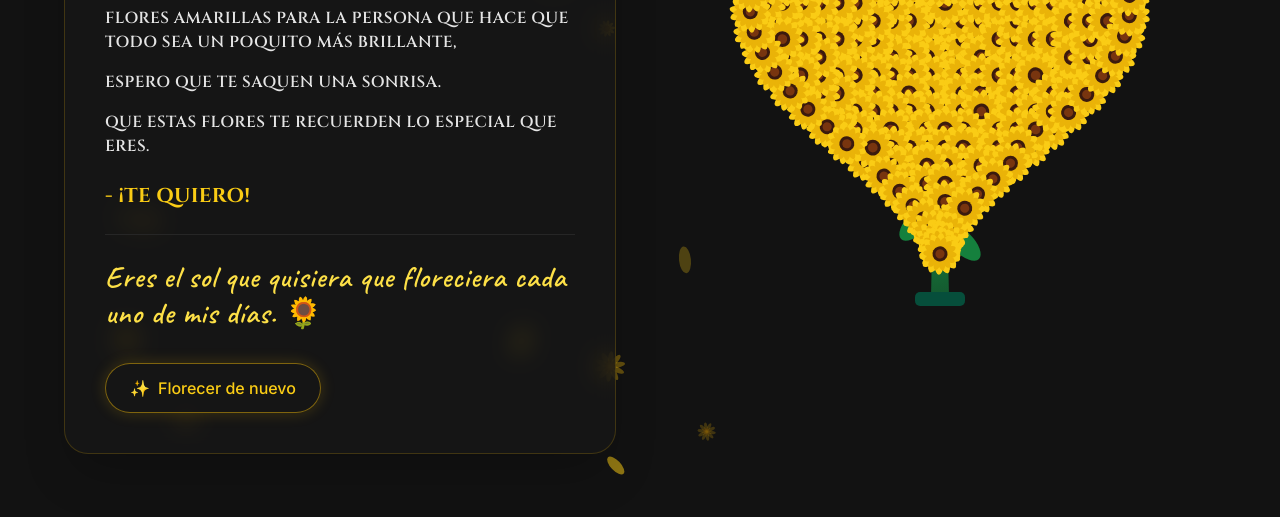
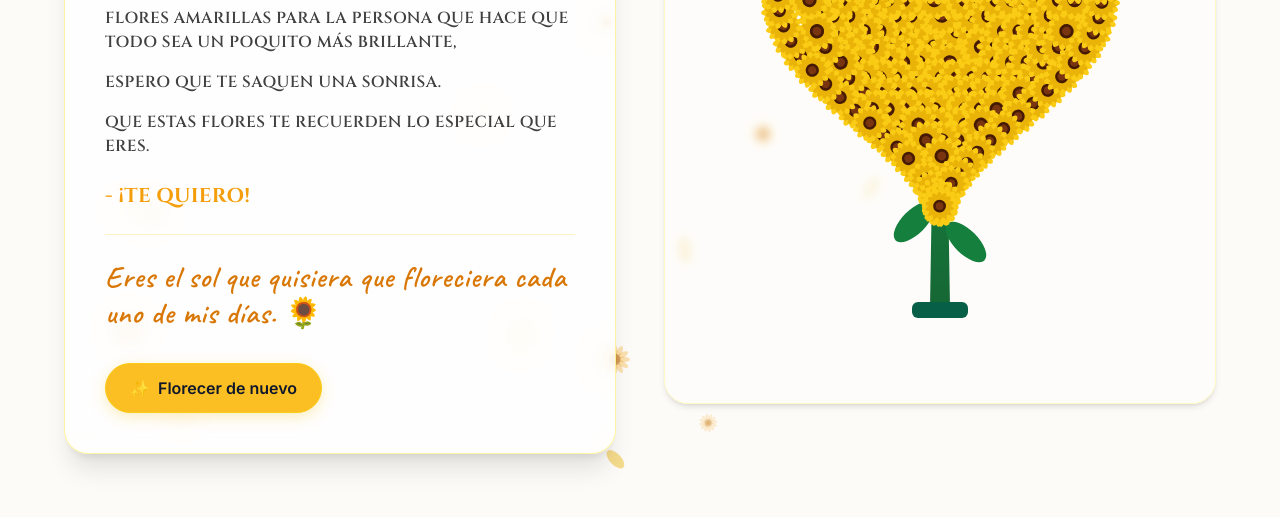
Before and after one commit to pltlt0/Feliz-Dia-De-Las-flores-amarillas, a plain HTML site: page index.html in a window 1280 px wide. Shown: the part 283-800 px from the top of the page. Drawn offline with nearby package versions, Linux system fonts and the light colour scheme; animation ran at ten frames a second.

Commit message:
Update index.html

```diff
--- a/index.html
+++ b/index.html
@@ -10,8 +10,8 @@
     <link href="https://fonts.googleapis.com/css2?family=Cinzel:wght@600;700;800&family=Caveat:wght@600;700&family=Inter:wght@400;500;600&display=swap" rel="stylesheet">
     <style>
         body {
-            background-color: #121212;
-            color: #f1f1f1;
+            background-color: #fdfbf7;
+            color: #262626;
             font-family: 'Inter', sans-serif;
             overflow-x: hidden;
         }
@@ -32,32 +32,34 @@
         }
         .glow-button {
             transition: all 0.3s ease;
-            box-shadow: 0 0 15px rgba(234, 179, 8, 0.2);
+            box-shadow: 0 4px 15px rgba(234, 179, 8, 0.25);
         }
         .glow-button:hover {
-            box-shadow: 0 0 25px rgba(234, 179, 8, 0.5);
+            box-shadow: 0 6px 22px rgba(234, 179, 8, 0.45);
             transform: translateY(-2px);
         }
     </style>
 </head>
 <body class="min-h-screen flex items-center justify-center relative p-4 md:p-8 select-none">
 
+    <!-- Background Canvas for Falling Sunflowers and Petals -->
     <canvas id="bgCanvas"></canvas>
 
+    <!-- Main Content Container -->
     <main class="relative z-10 max-w-6xl w-full grid grid-cols-1 lg:grid-cols-2 gap-8 lg:gap-12 items-center justify-center my-auto">
 
         <!-- Left Side: Romantic Text Card -->
-        <section class="flex flex-col justify-center space-y-6 bg-neutral-900/70 backdrop-blur-md p-6 sm:p-10 rounded-3xl border border-yellow-500/20 shadow-2xl">
+        <section class="flex flex-col justify-center space-y-6 bg-white/80 backdrop-blur-md p-6 sm:p-10 rounded-3xl border border-yellow-200/80 shadow-xl">
 
             <header>
-                <h1 class="title-font text-xl sm:text-2xl lg:text-3xl font-bold text-yellow-400 tracking-wider leading-relaxed flex items-center gap-2 flex-wrap">
+                <h1 class="title-font text-xl sm:text-2xl lg:text-3xl font-bold text-amber-600 tracking-wider leading-relaxed flex items-center gap-2 flex-wrap">
                     <span>🌻</span>
                     <span>FELIZ DÍA DE LAS FLORES AMARILLAS</span>
                     <span>🌻</span>
                 </h1>
             </header>
 
-            <article class="space-y-4 title-font text-sm sm:text-base text-neutral-200 leading-relaxed tracking-wide font-semibold">
+            <article class="space-y-4 title-font text-sm sm:text-base text-neutral-700 leading-relaxed tracking-wide font-semibold">
                 <p>
                     FLORES AMARILLAS PARA LA PERSONA QUE HACE QUE TODO SEA UN POQUITO MÁS BRILLANTE,
                 </p>
@@ -67,21 +69,21 @@
                 <p>
                     QUE ESTAS FLORES TE RECUERDEN LO ESPECIAL QUE ERES.
                 </p>
-                <p class="text-yellow-400 pt-2 font-bold text-lg sm:text-xl">
+                <p class="text-amber-500 pt-2 font-bold text-lg sm:text-xl">
                     - ¡TE QUIERO!
                 </p>
             </article>
 
-            <hr class="border-neutral-800 my-2">
+            <hr class="border-amber-100 my-2">
 
             <div>
-                <p class="cursive-font text-2xl sm:text-3xl text-yellow-300 font-medium tracking-wide">
+                <p class="cursive-font text-2xl sm:text-3xl text-amber-600 font-medium tracking-wide">
                     Eres el sol que quisiera que floreciera cada uno de mis días. 🌻
                 </p>
             </div>
 
             <div class="pt-2">
-                <button id="rebloomBtn" class="glow-button px-6 py-3 rounded-full border border-yellow-500/50 bg-neutral-900/90 hover:bg-yellow-500/20 text-yellow-400 font-medium text-sm sm:text-base flex items-center gap-2 cursor-pointer transition-all">
+                <button id="rebloomBtn" class="glow-button px-6 py-3 rounded-full border border-yellow-400 bg-amber-400 hover:bg-amber-500 text-slate-900 font-bold text-sm sm:text-base flex items-center gap-2 cursor-pointer transition-all">
                     <span>✨</span>
                     <span>Florecer de nuevo</span>
                 </button>
@@ -89,20 +91,22 @@
 
         </section>
 
-        <!-- Right Side: Heart Tree Canvas -->
-        <section class="flex flex-col items-center justify-center w-full min-h-[420px] sm:min-h-[520px] relative">
-            <canvas id="treeCanvas" class="w-full max-w-[480px] h-[450px] sm:h-[520px] object-contain"></canvas>
+        <!-- Right Side: Heart Tree Canvas Container -->
+        <section class="flex flex-col items-center justify-center w-full min-h-[460px] sm:min-h-[560px] relative bg-white/40 backdrop-blur-sm rounded-3xl border border-yellow-100 shadow-md p-4">
+            <canvas id="treeCanvas" class="w-full max-w-[500px] h-[480px] sm:h-[540px] object-contain"></canvas>
         </section>
 
     </main>
 
+    <!-- JavaScript logic -->
     <script>
+        // --- Background Animation Logic ---
         const bgCanvas = document.getElementById('bgCanvas');
         const bgCtx = bgCanvas.getContext('2d');
 
         let bgWidth, bgHeight;
         const fallingItems = [];
-        const TOTAL_FALLING = 22;
+        const TOTAL_FALLING = 26;
 
         function resizeBgCanvas() {
             bgWidth = bgCanvas.width = window.innerWidth;
@@ -118,20 +122,20 @@
             ctx.globalAlpha = opacity;
 
             if (isPetal) {
-                ctx.fillStyle = '#FACC15';
+                ctx.fillStyle = '#EAB308';
                 ctx.beginPath();
-                ctx.ellipse(0, 0, size * 0.4, size * 0.9, Math.PI / 4, 0, Math.PI * 2);
+                ctx.ellipse(0, 0, size * 0.45, size * 0.9, Math.PI / 4, 0, Math.PI * 2);
                 ctx.fill();
             } else {
-                const petals = 10;
-                ctx.fillStyle = '#EAB308';
+                const petals = 12;
+                ctx.fillStyle = '#F59E0B';
                 for (let i = 0; i < petals; i++) {
                     ctx.rotate((Math.PI * 2) / petals);
                     ctx.beginPath();
                     ctx.ellipse(0, size * 0.5, size * 0.18, size * 0.5, 0, 0, Math.PI * 2);
                     ctx.fill();
                 }
-                ctx.fillStyle = '#451a03';
+                ctx.fillStyle = '#78350F';
                 ctx.beginPath();
                 ctx.arc(0, 0, size * 0.38, 0, Math.PI * 2);
                 ctx.fill();
@@ -149,13 +153,13 @@
                 this.x = Math.random() * bgWidth;
                 this.y = initial ? Math.random() * bgHeight : -30;
                 this.size = Math.random() * 8 + 8;
-                this.speedY = Math.random() * 0.8 + 0.5;
+                this.speedY = Math.random() * 0.7 + 0.4;
                 this.speedX = Math.sin(Math.random() * Math.PI) * 0.3;
                 this.rotation = Math.random() * Math.PI * 2;
                 this.rotSpeed = (Math.random() - 0.5) * 0.02;
-                this.opacity = Math.random() * 0.4 + 0.2;
+                this.opacity = Math.random() * 0.35 + 0.15;
                 this.swingAngle = Math.random() * Math.PI * 2;
-                this.swingSpeed = Math.random() * 0.02 + 0.008;
+                this.swingSpeed = Math.random() * 0.015 + 0.005;
                 this.isPetal = Math.random() > 0.4;
             }
 
@@ -189,6 +193,7 @@
         }
         animateBg();
 
+        // --- Heart Tree Canvas Logic ---
         const treeCanvas = document.getElementById('treeCanvas');
         const treeCtx = treeCanvas.getContext('2d');
 
@@ -197,46 +202,47 @@
         let bloomStartTime = 0;
 
         function initTreeCanvas() {
-            treeCanvas.width = 480 * window.devicePixelRatio;
-            treeCanvas.height = 520 * window.devicePixelRatio;
+            treeCanvas.width = 500 * window.devicePixelRatio;
+            treeCanvas.height = 540 * window.devicePixelRatio;
             treeCtx.scale(window.devicePixelRatio, window.devicePixelRatio);
         }
         initTreeCanvas();
 
         function isInHeart(x, y) {
-            // Normalized coordinates around heart center
-            const nx = x / 12.5;
-            const ny = -y / 12.5;
+            // Normalized math coordinates for smooth heart shape
+            const nx = x / 11.0;
+            const ny = -y / 11.0;
             return (Math.pow(nx * nx + ny * ny - 1, 3) - nx * nx * Math.pow(ny, 3)) <= 0;
         }
 
-        function generateSeamlessHeart() {
+        function generateHeartFlowers() {
             flowers = [];
-            const centerX = 240;
-            const centerY = 195;
-            const scale = 12.5;
+            // Centered safely inside canvas bounds (500x540) to prevent edge clipping
+            const centerX = 250;
+            const centerY = 190;
+            const scale = 11.0;
 
-            // Flower radius tuned to slightly overlap neighbors and erase gaps cleanly
-            const flowerSize = 22;
-            const spacing = 19; // Uniform grid spacing for clean structure
+            const flowerSize = 20;
+            const spacing = 17.5;
 
-            for (let y = -15; y <= 15; y += 1.4) {
-                for (let x = -15; x <= 15; x += 1.4) {
-                    // Slight stagger on alternate rows for organic interlocking
-                    const xOffset = (Math.round(y * 10) % 2 === 0) ? 0 : 0.7;
+            // Inner heart grid (Gapless & full without over-saturating)
+            for (let y = -14; y <= 14; y += 1.35) {
+                for (let x = -14; x <= 14; x += 1.35) {
+                    const xOffset = (Math.round(y * 10) % 2 === 0) ? 0 : 0.65;
                     const sampleX = x + xOffset;
                     const sampleY = y;
 
                     if (isInHeart(sampleX, sampleY)) {
-                        const px = centerX + sampleX * (spacing * 0.68);
-                        const py = centerY + sampleY * (spacing * 0.68);
+                        const px = centerX + sampleX * (spacing * 0.66);
+                        const py = centerY + sampleY * (spacing * 0.66);
                         const distFromCenter = Math.hypot(px - centerX, py - centerY);
 
                         flowers.push({
                             x: px,
                             y: py,
                             maxSize: flowerSize,
-                            delay: distFromCenter * 8 + Math.random() * 180,
+                            // Slower delayed appearance sequence
+                            delay: distFromCenter * 24 + Math.random() * 400,
                             rotation: Math.random() * Math.PI * 2,
                             petals: 14
                         });
@@ -244,21 +250,21 @@
                 }
             }
 
-            // Boundary ring to ensure crisp heart outline
-            for (let t = 0; t < Math.PI * 2; t += 0.09) {
+            // Crisp heart boundary ring to prevent jagged edges
+            for (let t = 0; t < Math.PI * 2; t += 0.08) {
                 const hx = 16 * Math.pow(Math.sin(t), 3);
                 const hy = -(13 * Math.cos(t) - 5 * Math.cos(2*t) - 2 * Math.cos(3*t) - Math.cos(4*t));
 
-                const px = centerX + hx * (scale * 0.95);
-                const py = centerY + hy * (scale * 0.95);
+                const px = centerX + hx * (scale * 0.92);
+                const py = centerY + hy * (scale * 0.92);
 
                 const distFromCenter = Math.hypot(px - centerX, py - centerY);
 
                 flowers.push({
                     x: px,
                     y: py,
-                    maxSize: flowerSize * 0.95,
-                    delay: distFromCenter * 8 + Math.random() * 120,
+                    maxSize: flowerSize * 0.92,
+                    delay: distFromCenter * 24 + Math.random() * 300,
                     rotation: Math.random() * Math.PI * 2,
                     petals: 14
                 });
@@ -270,34 +276,34 @@
         function drawStemAndBase() {
             treeCtx.save();
 
-            // Trunk / Stem
-            const gradient = treeCtx.createLinearGradient(230, 300, 250, 450);
-            gradient.addColorStop(0, '#16a34a');
-            gradient.addColorStop(1, '#14532d');
+            // Stem / Trunk
+            const gradient = treeCtx.createLinearGradient(240, 280, 260, 470);
+            gradient.addColorStop(0, '#15803d');
+            gradient.addColorStop(1, '#166534');
 
             treeCtx.fillStyle = gradient;
             treeCtx.beginPath();
-            treeCtx.moveTo(234, 300);
-            treeCtx.lineTo(246, 300);
-            treeCtx.lineTo(249, 440);
-            treeCtx.lineTo(231, 440);
+            treeCtx.moveTo(243, 280);
+            treeCtx.lineTo(257, 280);
+            treeCtx.lineTo(260, 460);
+            treeCtx.lineTo(240, 460);
             treeCtx.closePath();
             treeCtx.fill();
 
             // Leaves
             treeCtx.fillStyle = '#15803d';
             treeCtx.beginPath();
-            treeCtx.ellipse(218, 365, 24, 11, -Math.PI / 4, 0, Math.PI * 2);
+            treeCtx.ellipse(224, 375, 26, 12, -Math.PI / 4, 0, Math.PI * 2);
             treeCtx.fill();
 
             treeCtx.beginPath();
-            treeCtx.ellipse(262, 385, 24, 11, Math.PI / 4, 0, Math.PI * 2);
+            treeCtx.ellipse(276, 395, 26, 12, Math.PI / 4, 0, Math.PI * 2);
             treeCtx.fill();
 
-            // Base Stand / Pot
-            treeCtx.fillStyle = '#064e3b';
+            // Base Pot
+            treeCtx.fillStyle = '#065f46';
             treeCtx.beginPath();
-            treeCtx.roundRect(215, 435, 50, 14, 5);
+            treeCtx.roundRect(222, 455, 56, 16, 6);
             treeCtx.fill();
 
             treeCtx.restore();
@@ -331,7 +337,7 @@
             }
 
             // Dark Center Seed Head
-            treeCtx.fillStyle = '#3b1a0e';
+            treeCtx.fillStyle = '#451a03';
             treeCtx.beginPath();
             treeCtx.arc(0, 0, size * 0.36, 0, Math.PI * 2);
             treeCtx.fill();
@@ -348,7 +354,7 @@
             if (!bloomStartTime) bloomStartTime = timestamp;
             const elapsed = timestamp - bloomStartTime;
 
-            treeCtx.clearRect(0, 0, 480, 520);
+            treeCtx.clearRect(0, 0, 500, 540);
 
             drawStemAndBase();
 
@@ -359,9 +365,11 @@
 
                 if (elapsed > flower.delay) {
                     const flowerAge = elapsed - flower.delay;
-                    const duration = 300;
+                    // Slower growth duration (800ms per flower bloom)
+                    const duration = 800;
 
                     let progress = Math.min(flowerAge / duration, 1);
+                    // Smooth easeOutCubic curve
                     const scaleProgress = 1 - Math.pow(1 - progress, 3);
 
                     const currentSize = flower.maxSize * scaleProgress;
@@ -381,7 +389,7 @@
 
         function startBlooming() {
             if (animationFrameId) cancelAnimationFrame(animationFrameId);
-            generateSeamlessHeart();
+            generateHeartFlowers();
             bloomStartTime = 0;
             animationFrameId = requestAnimationFrame(animateHeartTree);
         }
```
